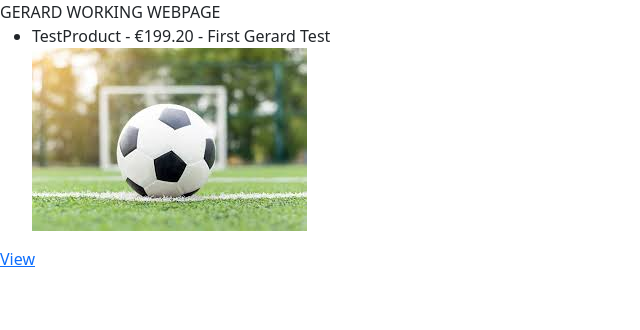
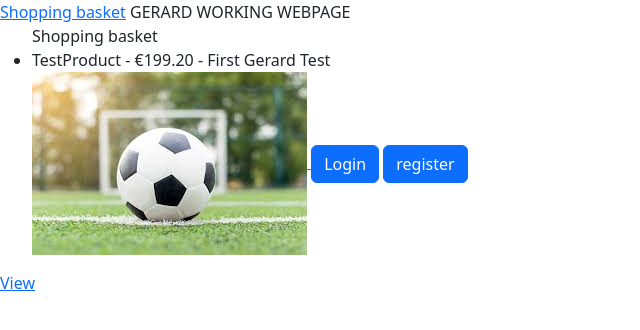
Before and after one commit to gerardobriennn/gerardshop, a Django app: page / in a window 1280 px wide. Shown: the top 330 px of the page, without its empty margins (0-640 px from the left). Run offline with Django 5.2, Linux system fonts and the light colour scheme; data comes from the database, SQL or seed files in the repository; both versions use the stored data as it was after the commit.

Commit message:
updated functionality mostly complete

```diff
--- a/gerardshop/admin.py
+++ b/gerardshop/admin.py
@@ -7,3 +7,4 @@ admin.site.register(Product)
 admin.site.register(Order)
 admin.site.register(Basket)
 admin.site.register(BasketItem)
+admin.site.register(Feedback)
--- a/gerardshop/templates/base.html
+++ b/gerardshop/templates/base.html
@@ -6,13 +6,15 @@
     <link href="https://cdn.jsdelivr.net/npm/bootstrap@5.3.8/dist/css/bootstrap.min.css" rel="stylesheet" integrity="sha384-sRIl4kxILFvY47J16cr9ZwB07vP4J8+LH7qKQnuqkuIAvNWLzeN8tE5YBujZqJLB" crossorigin="anonymous">
 </head>
 <body>
+  <a href="/basket">Shopping basket</a>
+
     {% block content %}
-    {% endblock %}
-    <script src="https://cdn.jsdelivr.net/npm/bootstrap@5.3.8/dist/js/bootstrap.bundle.min.js" integrity="sha384-FKyoEForCGlyvwx9Hj09JcYn3nv7wiPVlz7YYwJrWVcXK/BmnVDxM+D2scQbITxI" crossorigin="anonymous"></script>
     {% if user.is_authenticated %}
               <li class="nav-item">
                 <a class="nav-link" href="/basket">Shopping basket</a>
               </li>
 {% endif %}
+    {% endblock %}
+    <script src="https://cdn.jsdelivr.net/npm/bootstrap@5.3.8/dist/js/bootstrap.bundle.min.js" integrity="sha384-FKyoEForCGlyvwx9Hj09JcYn3nv7wiPVlz7YYwJrWVcXK/BmnVDxM+D2scQbITxI" crossorigin="anonymous"></script>
 </body>
 </html>
--- a/gerardshop/templates/basket.html
+++ b/gerardshop/templates/basket.html
@@ -16,7 +16,8 @@
                 <td><img src="{{item.product_id.product_image.url}}" /> </td>
                 <td>{{item.quantity}}</td>
                 <td>{{ item.item_price }}</td>
-                <td><a href="/removeitem/{{item.id}}">Remove</a> </td>
+                <td><a href="/removeitem/{{item.id}}">Remove</a>
+                    <a href="/additem/{{item.id}}">Add</a> </td>
             </tr>
 
             {% endfor %}
--- a/gerardshop/templates/index.html
+++ b/gerardshop/templates/index.html
@@ -6,13 +6,22 @@
 {% block content %}
 	GERARD WORKING WEBPAGE<!-- content specific to the homepage goes here --->
 <ul>
+    <a class="nav-link" href="/basket">Shopping basket</a>
             {% for p in products  %}
                 <li>{{ p.name }} - €{{p.price}} - {{p.description}}</li>
 
                  <a href="/product/{{1}}">
                      <img src="{{p.product_image.url}}" />
+                    {% if user.is_authenticated %}
+                        <a class="nav-link" href="#">Welcome, {{user.username}}</a>
+                        <a href = "/logout/" class="btn btn-primary">Logout</a>
+	                {%else%}
+	                <a href = "/login/" class="btn btn-primary">Login</a>
+	                <a href = "/register/" class="btn btn-primary">register</a>
+                    {%endif%}
                 </a>
             {% endfor %}
         </ul>
-		<a href="/product/{{1}}/">View</a>
+		<a href="/product/{{prodid}}/">View</a>
+
 {% endblock %}
--- a/gerardshop/urls.py
+++ b/gerardshop/urls.py
@@ -12,6 +12,7 @@ urlpatterns = [
    path('feedback/', views.feedback_form, name='feedback'),
    path('basket/', views.show_basket, name="show_basket"),
    path('removeitem/<int:sbi>', views.remove_item, name="remove_basket"),
+   path('additem/<int:sbi>', views.add_item, name="add_basket"),
    path('addbasket/<int:prodid>/', views.add_to_basket, name="add_basket"),
 ]
 
--- a/gerardshop/views.py
+++ b/gerardshop/views.py
@@ -111,3 +111,15 @@ def remove_item(request,sbi):
         else:
             basketitem.delete() # delete the basket item
     return redirect("/basket")
+
+def add_item(request,sbi):
+    basketitem = BasketItem.objects.get(id=sbi)
+    if basketitem is None:
+        return redirect("/basket") # if error redirect to shopping basket
+    else:
+        if basketitem.quantity >= 1:
+            basketitem.quantity = basketitem.quantity+1
+            basketitem.save() # save our changes to the db
+        else:
+            basketitem.quantity =+ 1() # delete the basket item
+    return redirect("/basket")
```
Also changed, not shown: db.sqlite3.
